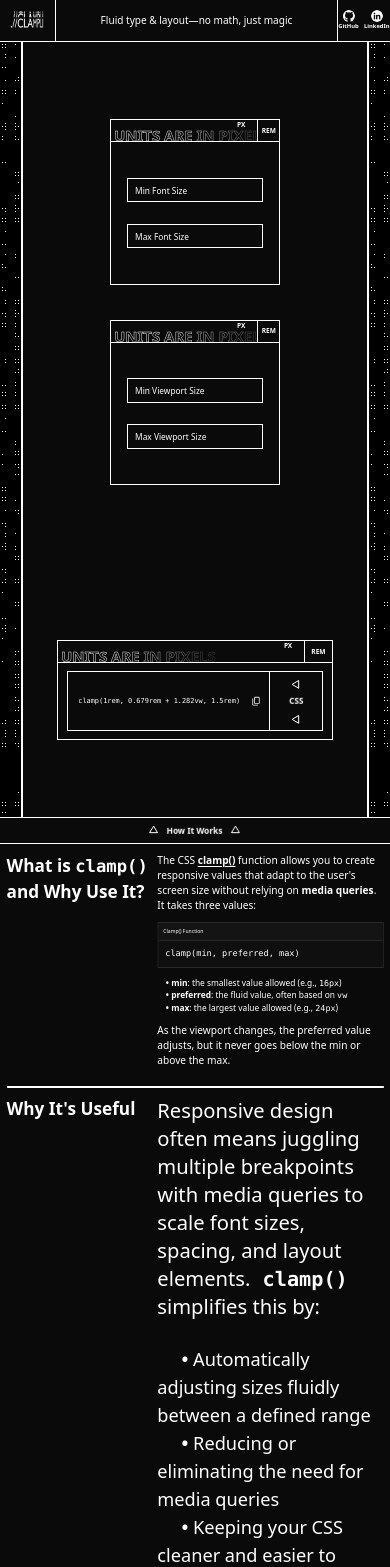
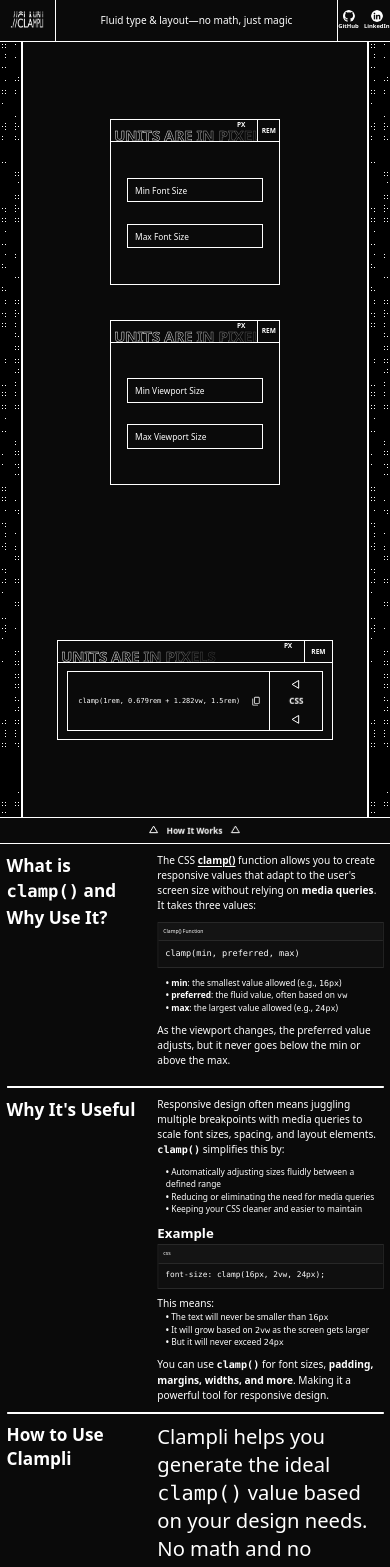
Before and after one commit to auilk/clampli, a React (Vite) app: page / in a window 390 px wide. Shown: the top 1567 px of the page. Built offline with nearby package versions, Linux system fonts and the light colour scheme.

Commit message:
Make second section of Slide component responsive

```diff
--- a/src/components/Slide.jsx
+++ b/src/components/Slide.jsx
@@ -83,7 +83,7 @@ function Slide()
                 >
                     <aside className="flex items-start w-full h-full flex-[40%]">
                         <h1
-                            className="sticky top-0 font-bold"
+                            className="sticky top-0 font-bold pr-3"
                             style={{
                                 fontSize: "clamp(1rem, 0.697rem + 1.514vw, 3.1rem)"
                             }}
@@ -102,7 +102,7 @@ function Slide()
                             The CSS <span className="underline underline-offset-2 font-bold">clamp()</span> function allows you to create responsive values that adapt to the user's screen size without relying on <span className="font-bold">media queries</span>. It takes three values:
                         </p>
 
-                        <section
+                        <div
                             className="border-graphite-300"
                             style={{
                                 marginBottom: "clamp(0.5rem, 0.284rem + 1.081vw, 2rem)",
@@ -129,12 +129,12 @@ function Slide()
                             >
                                 clamp(min, preferred, max)
                             </code>
-                        </section>
+                        </div>
 
                         <ul
                             style={{
                                 paddingBottom: "clamp(0.5rem, 0.284rem + 1.081vw, 2rem)",
-                                textIndent: "clamp(0.5rem, 0.356rem + 0.721vw, 1.5rem)",
+                                paddingLeft: "clamp(0.5rem, 0.356rem + 0.721vw, 1.5rem)",
                                 fontSize:"clamp(0.5rem, 0.41rem + 0.45vw, 1.125rem)"
                             }}
                         >
@@ -154,10 +154,16 @@ function Slide()
                     </article>
                 </section>
 
-                <section className="flex pb-10 border-b-4 border-white text-white text-xl z-1">
+                <section
+                    className="flex border-white text-white z-1"
+                    style={{
+                        paddingBottom: "clamp(0.5rem, 0.212rem + 1.441vw, 2.5rem)",
+                        borderBottomWidth: "clamp(2px, 1.712px + 0.09vw, 4px)"
+                    }}
+                >
                     <aside className="flex items-start w-full h-full flex-[40%]">
                         <h1
-                            className="sticky top-0 font-bold"
+                            className="sticky top-0 font-bold pr-3"
                             style={{
                                 fontSize: "clamp(1rem, 0.697rem + 1.514vw, 3.1rem)"
                             }}
@@ -166,34 +172,93 @@ function Slide()
                         </h1>
                     </aside>
 
-                    <article className="flex flex-col flex-[60%] space-y-6">
-                        <p>Responsive design often means juggling multiple breakpoints with media queries to scale font sizes, spacing, and layout elements.<code className="font-bold"> clamp()</code> simplifies this by:</p>
+                    <article className="flex flex-col flex-[60%]">
+                        <p
+                            style={{
+                                paddingBottom: "clamp(0.5rem, 0.284rem + 1.081vw, 2rem)",
+                                fontSize: "clamp(0.6rem, 0.47rem + 0.649vw, 1.5rem)"
+                            }}
+                        >
+                            Responsive design often means juggling multiple breakpoints with media queries to scale font sizes, spacing, and layout elements.<code className="font-bold"> clamp()</code> simplifies this by:
+                        </p>
 
-                        <ul className="text-lg indent-6">
+                        <ul
+                            style={{
+                                paddingBottom: "clamp(0.5rem, 0.284rem + 1.081vw, 2rem)",
+                                paddingLeft: "clamp(0.5rem, 0.356rem + 0.721vw, 1.5rem)",
+                                fontSize:"clamp(0.5rem, 0.41rem + 0.45vw, 1.125rem)"
+                            }}
+                        >
                             <li><span className="font-bold">•</span> Automatically adjusting sizes fluidly between a defined range</li>
                             <li><span className="font-bold">•</span> Reducing or eliminating the need for media queries</li>
                             <li><span className="font-bold">•</span> Keeping your CSS cleaner and easier to maintain</li>
                         </ul>
 
-                        <section>
-                        <h2 className="text-2xl font-bold">Example</h2>
+                        <h2
+                            className="font-bold"
+                            style={{
+                                fontSize: "clamp(0.8rem, 0.699rem + 0.505vw, 1.5rem)"
+                            }}
+                        >
+                            Example
+                        </h2>
 
-                        <div className="mt-2 border-2 border-graphite-300">
-                            <h3 className="p-2 text-xs border-b-2 border-graphite-300 bg-graphite-700">css</h3>
-                            <code className="block p-5 text-xl bg-graphite-800">font-size: clamp(16px, 2vw, 24px);</code>
+                        <div
+                            className="border-graphite-300"
+                            style={{
+                                marginBottom: "clamp(0.4rem, 0.198rem + 1.009vw, 1.8rem)",
+                                borderWidth: "clamp(1px, 0.614px + 0.12vw, 3px)"
+                            }}
+                        >
+                            <h2
+                                className="border-graphite-300 bg-graphite-700"
+                                style={{
+                                    padding: "clamp(0.3rem, 0.257rem + 0.216vw, 0.6rem)",
+                                    fontSize:"clamp(0.3rem, 0.235rem + 0.324vw, 0.75rem)",
+                                    borderBottomWidth: "clamp(1px, 0.614px + 0.12vw, 3px)"
+                                }}
+                            >
+                                css
+                            </h2>
+
+                            <code
+                                className="block text-xl bg-graphite-800"
+                                style={{
+                                    padding: "clamp(0.4rem, 0.256rem + 0.721vw, 1.4rem)",
+                                    fontSize:"clamp(0.45rem, 0.299rem + 0.757vw, 1.5rem)"
+                                }}
+                            >
+                                font-size: clamp(16px, 2vw, 24px);
+                            </code>
                         </div>
-                        </section>
 
-                        <p>This means:</p>
+                        <p
+                            style={{
+                                fontSize: "clamp(0.6rem, 0.47rem + 0.649vw, 1.5rem)"
+                            }}
+                        >
+                            This means:
+                        </p>
 
-                        <ul className="text-lg indent-6 -mt-4">
+                        <ul
+                            style={{
+                                paddingBottom: "clamp(0.5rem, 0.284rem + 1.081vw, 2rem)",
+                                paddingLeft: "clamp(0.5rem, 0.356rem + 0.721vw, 1.5rem)",
+                                fontSize:"clamp(0.5rem, 0.41rem + 0.45vw, 1.125rem)"
+                            }}
+                        >
                             <li><span className="font-bold">•</span> The text will never be smaller than <code>16px</code></li>
                             <li><span className="font-bold">•</span> It will grow based on <code>2vw</code> as the screen gets larger</li>
                             <li><span className="font-bold">•</span> But it will never exceed <code>24px</code></li>
                         </ul>
 
-                        <p>You can use <code className="font-bold">clamp()</code> for font sizes, <span className="font-bold">padding, margins, widths, and more</span>.
-                        Making it a powerful tool for responsive design.</p>
+                        <p
+                            style={{
+                                fontSize: "clamp(0.6rem, 0.47rem + 0.649vw, 1.5rem)"
+                            }}
+                        >
+                            You can use <code className="font-bold">clamp()</code> for font sizes, <span className="font-bold">padding, margins, widths, and more</span>. Making it a powerful tool for responsive design.
+                        </p>
                     </article>
                 </section>
 
```
